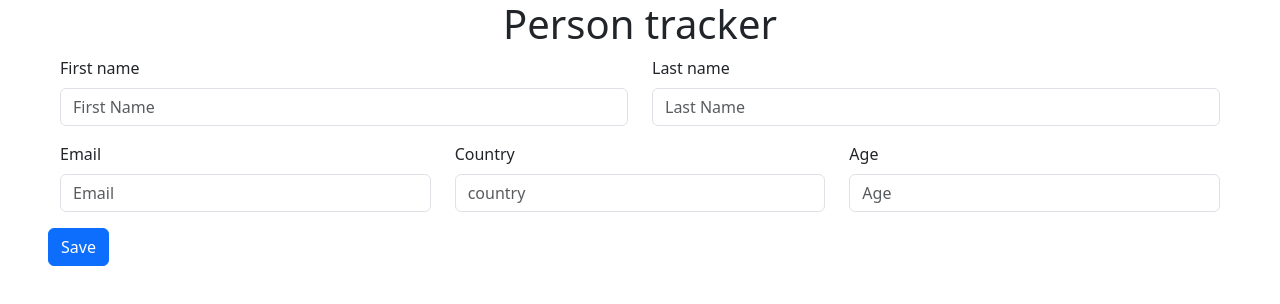
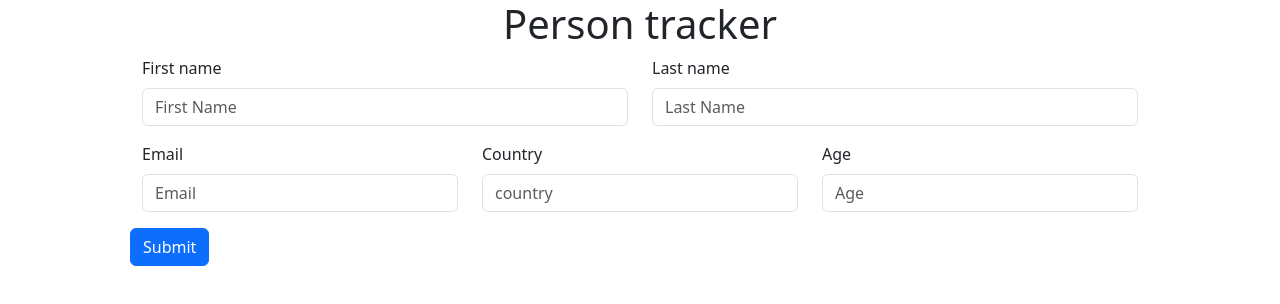
Before and after one commit to pcasano/persons-tracker, an Angular app: page / in a window 1280 px wide. Shown: the top 304 px of the page. Built offline with nearby package versions, Linux system fonts and the light colour scheme.

Commit message:
form added for formular

```diff
--- a/src/app/app.module.ts
+++ b/src/app/app.module.ts
@@ -4,6 +4,7 @@ import { BrowserModule, provideClientHydration } from '@angular/platform-browser
 import { AppRoutingModule } from './app-routing.module';
 import { AppComponent } from './app.component';
 import { FormularComponent } from './formular/formular.component';
+import { ReactiveFormsModule } from '@angular/forms';
 
 @NgModule({
   declarations: [
@@ -12,7 +13,8 @@ import { FormularComponent } from './formular/formular.component';
   ],
   imports: [
     BrowserModule,
-    AppRoutingModule
+    AppRoutingModule,
+    ReactiveFormsModule
   ],
   providers: [
     provideClientHydration()
--- /dev/null
+++ b/src/app/app.person.ts
@@ -0,0 +1,8 @@
+export class Person {
+    constructor(
+        public firstName: string,
+        public lastName: string,
+        public email: string,
+        public country: string,
+        public age: number) {  }
+ }
--- a/src/app/formular/formular.component.html
+++ b/src/app/formular/formular.component.html
@@ -1,28 +1,33 @@
+<div class="container">
+
+    <form [formGroup]="userForm" (ngSubmit)="onFormSubmit()">
         <div class="row mx-5">
             <div class="mb-3 col">
-        <label for="exampleFormControlInput1" class="form-label">First name</label>
-        <input type="firstName" class="form-control" id="firstName" placeholder="First Name">
+                <label for="" class="form-label">First name</label>
+                <input type="text" class="form-control" formControlName="firstName" placeholder="First Name">
               </div>
               <div class="mb-3 col">
-        <label for="exampleFormControlInput1" class="form-label">Last name</label>
-        <input type="lastName" class="form-control" id="lastName" placeholder="Last Name">
+                <label for="" class="form-label">Last name</label>
+                <input type="text" class="form-control" formControlName="lastName" placeholder="Last Name">
               </div>
         </div>
-
         <div class="row mx-5">
             <div class="mb-3 col">
-        <label for="exampleFormControlInput1" class="form-label">Email</label>
-        <input type="email" class="form-control" id="email" placeholder="Email">
+                <label for="" class="form-label">Email</label>
+                <input type="text" class="form-control" formControlName="email" placeholder="Email">
               </div>
               <div class="mb-3 col">
-        <label for="exampleFormControlInput1" class="form-label">Country</label>
-        <input type="country" class="form-control" id="email" placeholder="country">
+                <label for="" class="form-label">Country</label>
+                <input type="text" class="form-control" formControlName="country" placeholder="country">
               </div>
               <div class="mb-3 col">
-        <label for="exampleFormControlInput1" class="form-label">Age</label>
-        <input type="age" class="form-control" id="email" placeholder="Age">
+                <label for="" class="form-label">Age</label>
+                <input type="text" class="form-control" formControlName="age" placeholder="Age">
               </div>
         </div>
         <div>
-    <button type="button" class="btn btn-primary mx-5">Save</button>
+            <button type="submit" class="btn btn-primary mx-5">Submit</button>
         </div>
+    </form>
+
+</div>
--- a/src/app/formular/formular.component.ts
+++ b/src/app/formular/formular.component.ts
@@ -1,4 +1,6 @@
 import { Component } from '@angular/core';
+import { FormControl, FormGroup } from '@angular/forms';
+import { Person } from '../app.person';
 
 @Component({
   selector: 'app-formular',
@@ -7,4 +9,32 @@ import { Component } from '@angular/core';
 })
 export class FormularComponent {
 
+
+  persons: Person[] = [];
+
+  userForm: FormGroup = new FormGroup({
+    firstName: new FormControl(''),
+    lastName: new FormControl(''),
+    email: new FormControl(''),
+    country: new FormControl(''),
+    age: new FormControl('')
+});
+
+
+
+onFormSubmit(): void {
+  const obj = this.userForm.value;
+
+  this.persons.push(new Person(
+    obj.firstName,
+    obj.lastName,
+    obj.email,
+    obj.country,
+    obj.firstName,
+  ))
+
+  console.log(this.persons);
+
 }
+
+}
```
Lines whose indentation alone changed are shown as unchanged.
